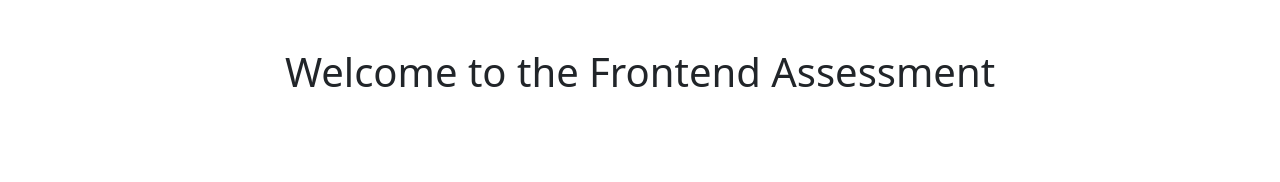
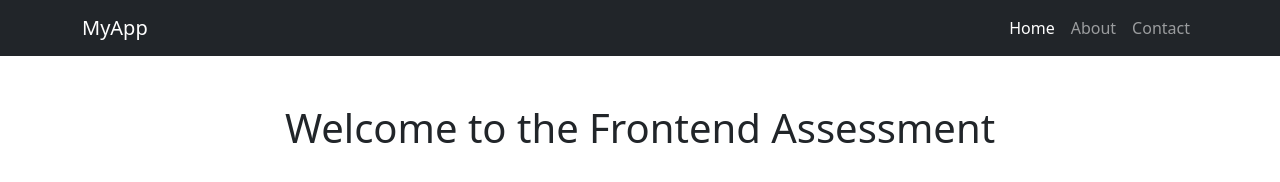
Before and after one commit to nurinn-bot/bootstrap-assessment, a plain HTML site: page index.html in a window 1280 px wide. Drawn offline with nearby package versions, Linux system fonts and the light colour scheme.

Commit message:
Update index.html

```diff
--- a/index.html
+++ b/index.html
@@ -9,10 +9,36 @@
 </head>
 
 <body>
+     <!-- TASK 1: NAVBAR -->
+    <nav class="navbar navbar-expand-lg navbar-dark bg-dark">
+    <div class="container">
+        <a class="navbar-brand" href="#">MyApp</a>
+
+        <button class="navbar-toggler" type="button" data-bs-toggle="collapse"
+            data-bs-target="#navbarNav">
+            <span class="navbar-toggler-icon"></span>
+        </button>
+
+        <div class="collapse navbar-collapse" id="navbarNav">
+            <ul class="navbar-nav ms-auto">
+                <li class="nav-item">
+                    <a class="nav-link active" href="#">Home</a>
+                </li>
+                <li class="nav-item">
+                    <a class="nav-link" href="#cards">About</a>
+                </li>
+                <li class="nav-item">
+                    <a class="nav-link" href="#contact">Contact</a>
+                </li>
+            </ul>
+        </div>
+    </div>
+</nav>
+
     <div class="container mt-5">
-        <h1 class="text-center">Welcome to the Frontend Assessment</h1>
-        <!-- TODO: Implement Task 1 here -->
-        <!-- TODO: Implement Task 2 here -->
+        <h1 class="text-center mb-4">Welcome to the Frontend Assessment</h1>
+
+        <!-- TASK 2: CARD GRID -->
         <!-- TODO: Implement Task 3 here -->
     </div>
 </body>
```
